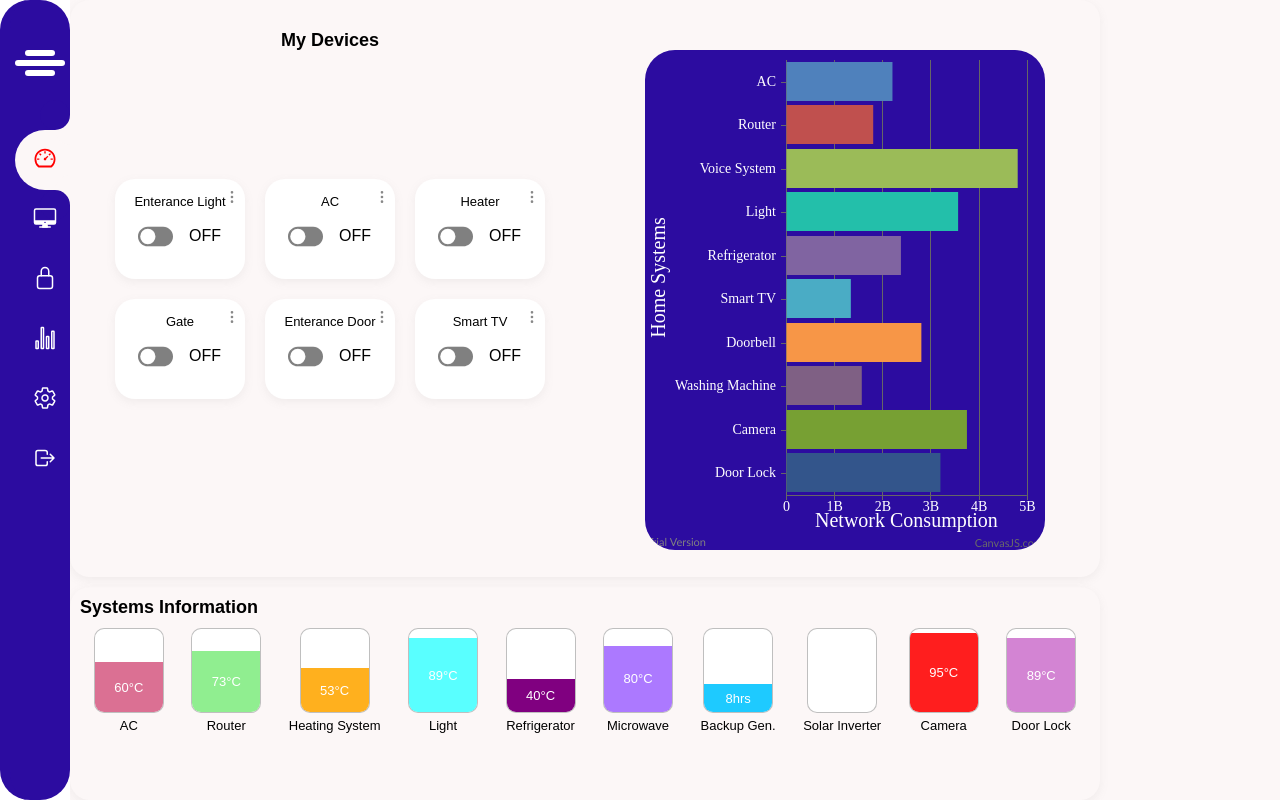
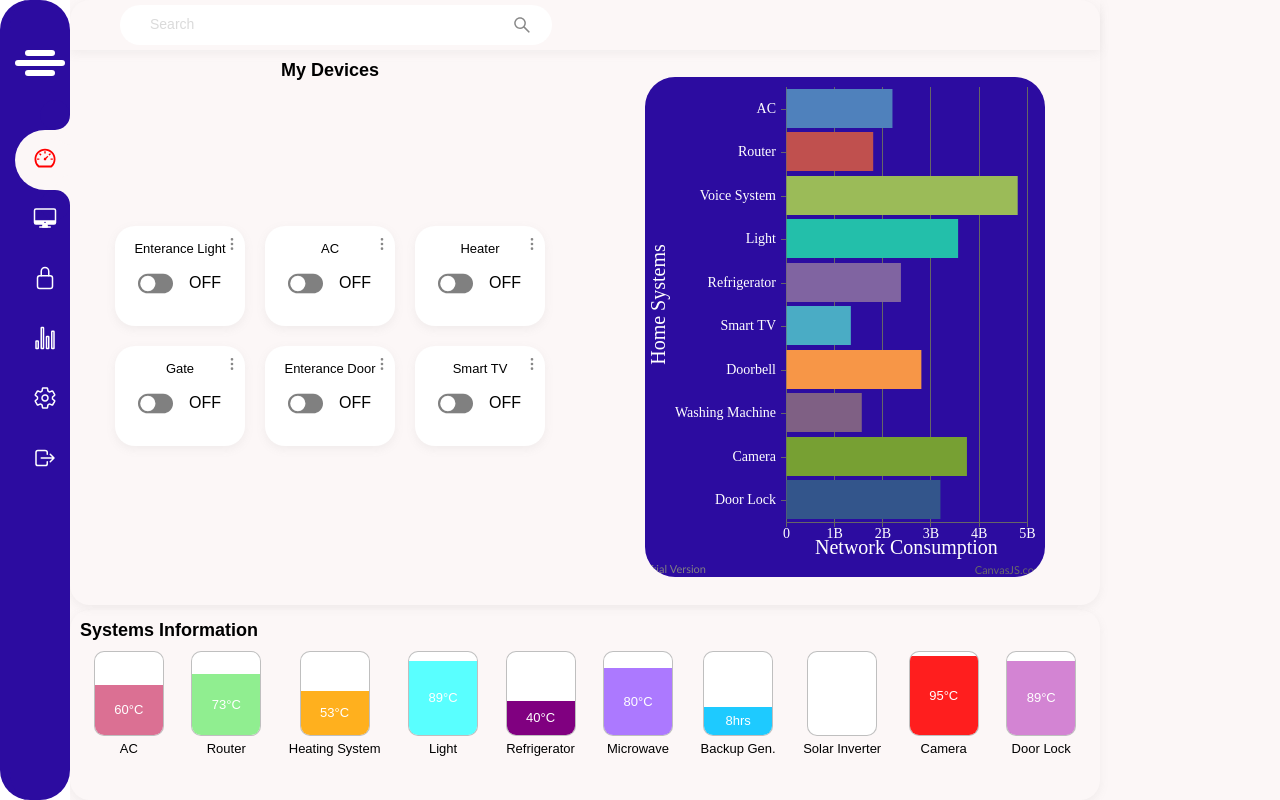
Before and after one commit to obaloluwa28/IoT-Dashboard, a React (Create React App) app: page /dashboard in a window 1280 px wide. Built offline with nearby package versions, Linux system fonts and the light colour scheme; a web font is replaced by a local one.

Commit message:
signin responsive

```diff
--- /dev/null
+++ b/src/Components/Navbar/Navbar.css
@@ -0,0 +1,34 @@
+.navbar-container{
+    width: 100%;
+    height: 50px;
+    /* background-color: aqua; */
+    box-shadow: 0 3px 10px rgba(141, 140, 140, 0.1);
+    padding: 5px 20px 5px 50px;
+}
+
+.search-container{
+    width: 45%;
+    position: relative;
+    display: flex;
+    align-items: center;
+}
+
+#search-icon{
+    position: absolute;
+    right: 20px;
+    color: #888;
+    font-size: 20px;
+    cursor: pointer;
+}
+
+.dash-search{
+    width: 100%;
+    height: 40px;
+    background-color: white;
+    outline: none;
+    border: none;
+    padding: 3px 20px 5px 30px;
+    color: #888;
+    font-size: 16px;
+    border-radius: 20px;
+}
--- /dev/null
+++ b/src/Components/Navbar/Navbar.js
@@ -0,0 +1,16 @@
+import React from 'react'
+import './Navbar.css'
+import { AiOutlineSearch } from "react-icons/ai";
+
+const Navbar = () => {
+  return (
+    <div className="navbar-container">
+        <div className="search-container">
+            <input placeholder="Search" className="dash-search"/>
+            <AiOutlineSearch id="search-icon"/>
+        </div>
+    </div>
+  )
+}
+
+export default Navbar
--- a/src/Pages/Dashboard/dashboard.css
+++ b/src/Pages/Dashboard/dashboard.css
@@ -13,7 +13,7 @@
     grid-area: Tleft;
     display: grid;
     grid-template-rows: auto auto;
-    row-gap: 10px;
+    row-gap: 5px;
     grid-template-areas:
     "TLtop"
     "TLbottom";
@@ -92,10 +92,18 @@
 .left-top-contain{
     grid-area: TLtop;
     display: grid;
+    grid-template-rows: auto auto;
     grid-template-columns: auto auto;
-    grid-template-areas: "leftTop rightTop";
+    grid-template-areas:
+    "navbar navbar"
+    "leftTop rightTop";
     border-radius: 20px;
     box-shadow: 0 3px 10px rgba(141, 140, 140, 0.1)
+}
+
+.nav-nav-cont{
+    grid-area: navbar;
+    width: 100%
 }
 
 .LTC-left{
@@ -111,7 +119,7 @@
 .LTC-left > span{
     margin-bottom: 10px;
     position: fixed;
-    top: 30px;
+    top: 60px;
     font-size: 18px;
     font-weight: 600;
 }
--- a/src/Pages/Dashboard/dashboard.js
+++ b/src/Pages/Dashboard/dashboard.js
@@ -3,6 +3,7 @@ import './dashboard.css'
 import BarChart from '../../Components/Barchart/BarChart'
 import Devicebox from '../../Components/Devicebox/Devicebox'
 import Deviceboxperc from '../../Components/DeviceboxPerc/Deviceboxperc'
+import Navbar from '../../Components/Navbar/Navbar'
 
 const Dashboard = ({setsiginState}) => {
     const [selectedval, setSelectedval] = useState('toggle')
@@ -13,6 +14,7 @@ const Dashboard = ({setsiginState}) => {
     <div className="main-container">
         <div className="left-container">
             <div className="left-top-contain">
+                <div className="nav-nav-cont"><Navbar /></div>
                 <div className="LTC-left">
                     <span>My Devices</span>
                     <div className="LTC-left-content">
--- a/src/Pages/Signin/Signin.js
+++ b/src/Pages/Signin/Signin.js
@@ -162,13 +162,13 @@ const Signin = () => {
       <div className="c-right">
         <form className="form" onSubmit={handleSubmit}>
             <span>Smart Homes!</span>
-            <span>If it uses Power, it can be Controlled! </span>
-            <div className="social-icons">
+            <span className='motto'>If it uses Power, it can be Controlled! </span>
+            {/* <div className="social-icons">
                 <span id="img-box"><img src={Google} alt="website url"/></span>
                 <span id="img-box"><img src={Twitter} alt="twitter url"/></span>
                 <span id="img-box"><img src={Linkedln} alt="linkedlne url"/></span>
                 <span id="img-box"><img src={Facebook} alt="facebook url"/></span>
-            </div>
+            </div> */}
             <div className="horizontal-rule"><hr id="rule" /><span>or</span><hr id="rule" /></div>
             <div className="label-container">
                 <span>Your Email</span>
--- a/src/Pages/Signin/signin.css
+++ b/src/Pages/Signin/signin.css
@@ -1,9 +1,9 @@
-.signup-contain{
+.signup-contain {
   width: 100%;
   height: 100vh;
   display: flex;
   justify-content: center;
-    align-items: center
+  align-items: center;
 }
 
 .c-left {
@@ -39,14 +39,14 @@
   background-repeat: no-repeat;
 }
 
-.signup-cont{
+.signup-cont {
   width: 1000px;
   height: 70%;
   border-radius: 20px;
   display: flex;
 }
 
-.c-right{
+.c-right {
   width: 500px;
   height: 100%;
   display: flex;
@@ -55,7 +55,7 @@
   /* background-color: aqua; */
 }
 
-.form{
+.form {
   width: 100%;
   height: 100%;
   display: flex;
@@ -66,37 +66,37 @@
   /* background-color: aqua; */
 }
 
-.form > span:nth-child(1){
-    Line-height: 30px;
+.form > span:nth-child(1) {
+  line-height: 30px;
   font-size: 30px;
   /* font-family: 'Domine', serif; */
   font-weight: 800;
   position: absolute;
-    top: 30px
+  top: 30px;
 }
 
-#register{
-    Line-height: 30px;
+#register {
+  line-height: 30px;
   font-size: 30px;
   font-weight: 800;
 }
 
-#register3{
-    Line-height: 35px;
+#register3 {
+  line-height: 35px;
   font-size: 30px;
   font-weight: 800;
   text-align: center;
   margin-bottom: 30px;
-    color: green
+  color: green;
 }
 
-.form > span:nth-child(2){
+.form > span:nth-child(2) {
   font-size: 14px;
   margin-top: 5px;
   margin-bottom: 10px;
 }
 
-.social-icons{
+.social-icons {
   width: 308px;
   display: flex;
   justify-content: space-between;
@@ -104,19 +104,19 @@
   margin: 10px 0px;
 }
 
-#img-box{
+#img-box {
   width: 55px;
   height: 55px;
-    background: #FFFFFF;
+  background: #ffffff;
   box-shadow: 0px 4px 10px rgba(0, 0, 0, 0.08);
   border-radius: 6px;
   display: flex;
-    justify-content:center;
+  justify-content: center;
   align-items: center;
   cursor: pointer;
 }
 
-.horizontal-rule{
+.horizontal-rule {
   display: flex;
   width: 400px;
   justify-content: space-between;
@@ -125,28 +125,28 @@
   /* background-color: blueviolet; */
 }
 
-#rule{
+#rule {
   width: 40%;
-    color: rgba(136, 136, 136, 0.377)
+  color: rgba(136, 136, 136, 0.377);
 }
 
-.label-container{
+.label-container {
   width: 400px;
   margin-top: 8px;
   position: relative;
 }
 
-#eyeIcon{
+#eyeIcon {
   cursor: pointer;
   width: 20px;
   height: 20px;
   position: absolute;
   top: 35px;
   right: 15px;
-    color: #8888
+  color: #8888;
 }
 
-.label-container > .inputBox{
+.label-container > .inputBox {
   width: 100%;
   outline: none;
   border: 1px solid #8888;
@@ -156,12 +156,12 @@
   border-radius: 10px;
 }
 
-::placeholder{
+::placeholder {
   font-size: 14px;
-    color: rgba(136, 136, 136, 0.308)
+  color: rgba(136, 136, 136, 0.308);
 }
 
-.inputButtn{
+.inputButtn {
   width: 400px;
   outline: none;
   border: 1px solid #8888;
@@ -170,42 +170,43 @@
   font-weight: 500;
   margin-top: 35px;
   color: White;
-    background-color: #1565D8;
+  background-color: #1565d8;
   border-radius: 10px;
   margin-bottom: 20px;
   cursor: pointer;
 }
 
-#toggle{
+#toggle {
   color: #0d11f5;
   cursor: pointer;
 }
 
-#toggle:hover{
-    text-decoration: underline
+#toggle:hover {
+  text-decoration: underline;
 }
 
-#homebutn{
+#homebutn {
   display: flex;
   justify-content: space-between;
   align-items: center;
-    background-color: #1565D8;
+  background-color: #1565d8;
   padding: 2px 5px;
   border-radius: 5px;
-    cursor: pointer
+  cursor: pointer;
 }
 
-#homebutn:hover, .inputButtn:hover{
+#homebutn:hover,
+.inputButtn:hover {
   background-color: #1566d8bd;
 }
 
-#home-link{
+#home-link {
   text-decoration: none;
-    color: White
+  color: White;
 }
 
 @media screen and (max-width: 1000px) {
-    .signup-cont{
+  .signup-cont {
     width: 100%;
     height: 550px;
     border-radius: 20px;
@@ -217,3 +218,9 @@
     height: 100%;
   }
 }
+
+@media screen and (max-height: 600px) {
+  .motto {
+    display: none;
+  }
+}
```
Lines whose indentation alone changed are shown as unchanged.
